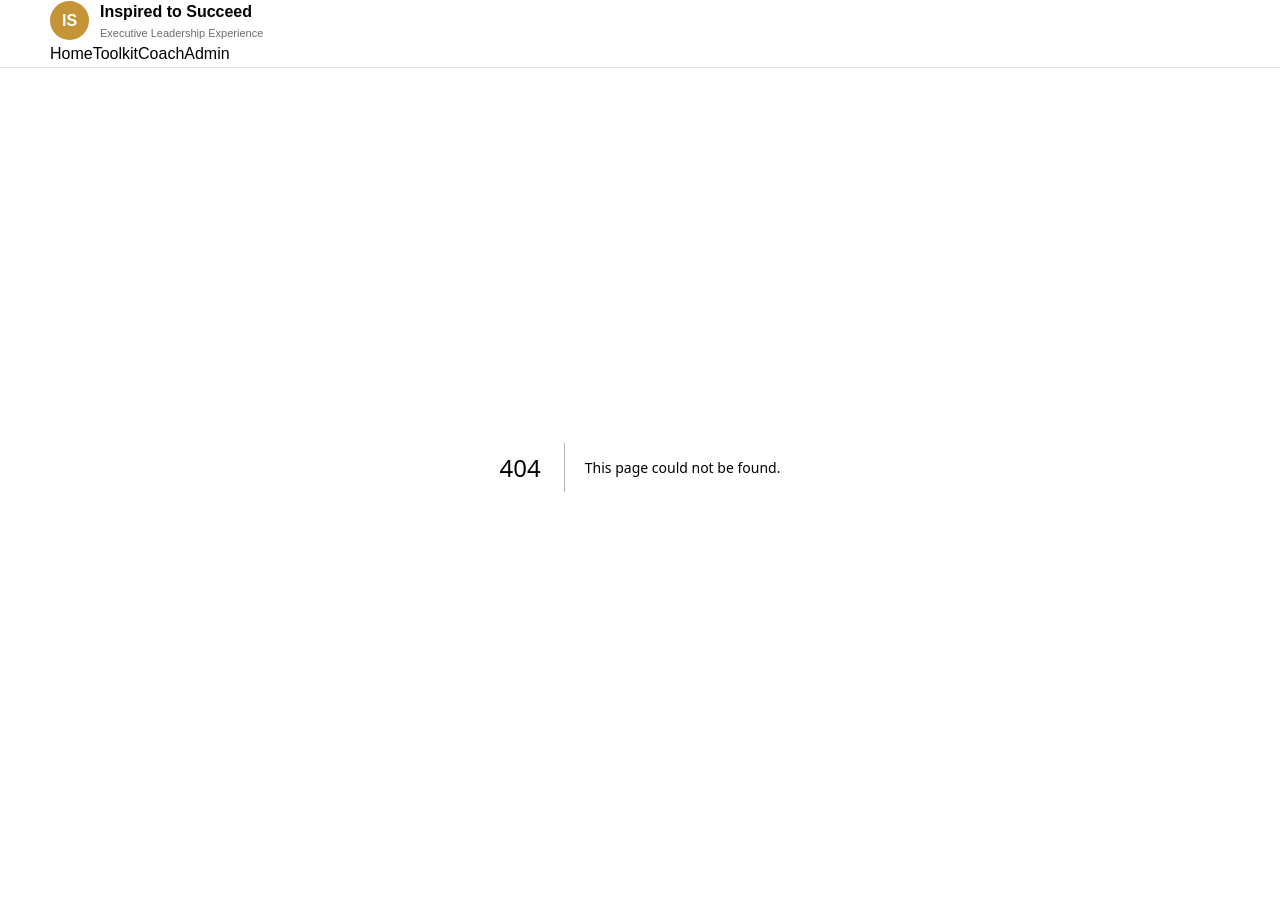
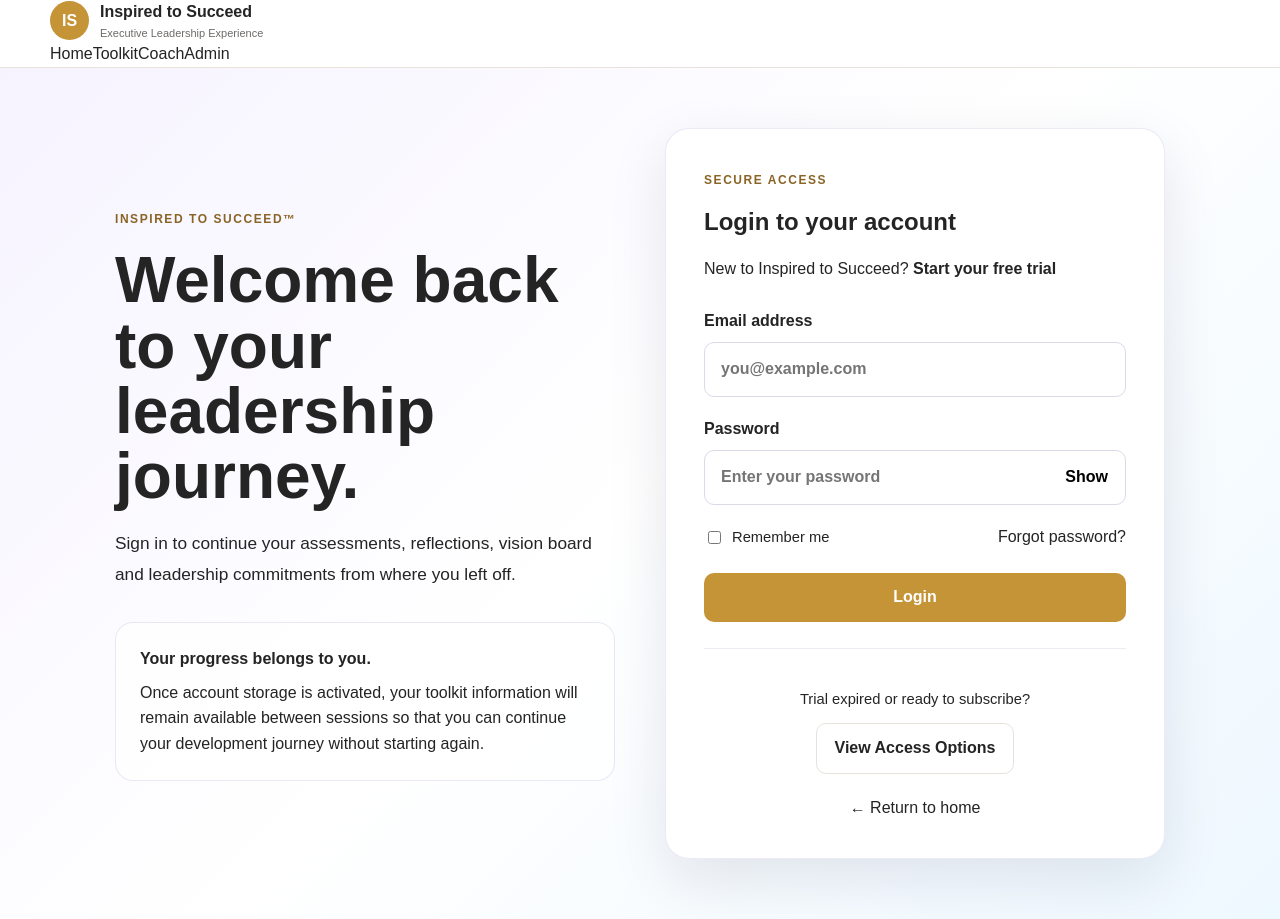
Before and after one commit to g-car/inspired-to-succeed-saas, a Next.js app: page /login in a window 1280 px wide. Before the commit this address had no page. Before the commit the page ends 868 px from the top, so only its background shows below. Built offline with nearby package versions, Linux system fonts and the light colour scheme.

Commit message:
Add user login page
This file implements a login page with email and password fields, validation, and a simple loading state. It also includes a message display for user feedback and links to registration and password recovery.

```diff
--- /dev/null
+++ b/app/login/page.js
@@ -0,0 +1,303 @@
+"use client";
+
+import { useState } from "react";
+import Link from "next/link";
+
+export default function LoginPage() {
+  const [email, setEmail] = useState("");
+  const [password, setPassword] = useState("");
+  const [showPassword, setShowPassword] = useState(false);
+  const [busy, setBusy] = useState(false);
+  const [message, setMessage] = useState("");
+
+  async function handleSubmit(event) {
+    event.preventDefault();
+    setMessage("");
+
+    if (!email.trim()) {
+      setMessage("Please enter your email address.");
+      return;
+    }
+
+    if (!password) {
+      setMessage("Please enter your password.");
+      return;
+    }
+
+    setBusy(true);
+
+    /*
+      Authentication will be connected to Supabase Auth
+      when the production database is created under
+      Wezi Khoza / family ownership.
+    */
+
+    setTimeout(() => {
+      setBusy(false);
+      setMessage(
+        "Login interface is ready. Secure account authentication will be connected next."
+      );
+    }, 500);
+  }
+
+  return (
+    <main
+      style={{
+        minHeight: "100vh",
+        background:
+          "linear-gradient(135deg, #f6f3ff 0%, #ffffff 50%, #eef8ff 100%)",
+        padding: "60px 20px",
+        display: "flex",
+        alignItems: "center",
+      }}
+    >
+      <div
+        style={{
+          width: "100%",
+          maxWidth: "1050px",
+          margin: "0 auto",
+          display: "grid",
+          gridTemplateColumns: "repeat(auto-fit, minmax(320px, 1fr))",
+          gap: "50px",
+          alignItems: "center",
+        }}
+      >
+        <section>
+          <span className="eyebrow">Inspired to Succeed™</span>
+
+          <h1
+            style={{
+              fontSize: "clamp(2.5rem, 5vw, 4.7rem)",
+              lineHeight: "1.02",
+              margin: "18px 0",
+            }}
+          >
+            Welcome back to your leadership journey.
+          </h1>
+
+          <p
+            style={{
+              fontSize: "1.08rem",
+              lineHeight: "1.8",
+              maxWidth: "580px",
+            }}
+          >
+            Sign in to continue your assessments, reflections, vision board
+            and leadership commitments from where you left off.
+          </p>
+
+          <div
+            style={{
+              marginTop: "32px",
+              padding: "24px",
+              background: "rgba(255,255,255,0.7)",
+              borderRadius: "18px",
+              border: "1px solid rgba(90,70,160,0.12)",
+            }}
+          >
+            <strong>Your progress belongs to you.</strong>
+
+            <p
+              style={{
+                marginTop: "8px",
+                marginBottom: 0,
+                lineHeight: "1.6",
+              }}
+            >
+              Once account storage is activated, your toolkit information will
+              remain available between sessions so that you can continue your
+              development journey without starting again.
+            </p>
+          </div>
+        </section>
+
+        <section
+          style={{
+            background: "#ffffff",
+            borderRadius: "24px",
+            padding: "38px",
+            boxShadow: "0 20px 60px rgba(20, 20, 60, 0.10)",
+            border: "1px solid rgba(100, 80, 180, 0.12)",
+          }}
+        >
+          <span className="eyebrow">Secure access</span>
+
+          <h2
+            style={{
+              marginTop: "12px",
+              marginBottom: "8px",
+            }}
+          >
+            Login to your account
+          </h2>
+
+          <p
+            style={{
+              marginBottom: "28px",
+            }}
+          >
+            New to Inspired to Succeed?{" "}
+            <Link href="/register">
+              <strong>Start your free trial</strong>
+            </Link>
+          </p>
+
+          <form onSubmit={handleSubmit}>
+            <label style={labelStyle}>
+              Email address
+              <input
+                style={inputStyle}
+                type="email"
+                value={email}
+                onChange={(event) => setEmail(event.target.value)}
+                placeholder="you@example.com"
+                autoComplete="email"
+                required
+              />
+            </label>
+
+            <label style={labelStyle}>
+              Password
+
+              <div style={{ position: "relative" }}>
+                <input
+                  style={{
+                    ...inputStyle,
+                    paddingRight: "90px",
+                  }}
+                  type={showPassword ? "text" : "password"}
+                  value={password}
+                  onChange={(event) => setPassword(event.target.value)}
+                  placeholder="Enter your password"
+                  autoComplete="current-password"
+                  required
+                />
+
+                <button
+                  type="button"
+                  onClick={() => setShowPassword((current) => !current)}
+                  style={{
+                    position: "absolute",
+                    right: "12px",
+                    top: "50%",
+                    transform: "translateY(-50%)",
+                    background: "transparent",
+                    border: "none",
+                    cursor: "pointer",
+                    fontWeight: "700",
+                  }}
+                >
+                  {showPassword ? "Hide" : "Show"}
+                </button>
+              </div>
+            </label>
+
+            <div
+              style={{
+                display: "flex",
+                justifyContent: "space-between",
+                gap: "18px",
+                alignItems: "center",
+                marginBottom: "24px",
+                flexWrap: "wrap",
+              }}
+            >
+              <label
+                style={{
+                  display: "flex",
+                  gap: "8px",
+                  alignItems: "center",
+                  fontSize: "0.92rem",
+                }}
+              >
+                <input type="checkbox" />
+                Remember me
+              </label>
+
+              <Link href="/forgot-password">
+                Forgot password?
+              </Link>
+            </div>
+
+            {message && (
+              <div
+                style={{
+                  padding: "14px",
+                  borderRadius: "10px",
+                  background: "#f4f1ff",
+                  marginBottom: "18px",
+                  lineHeight: "1.5",
+                }}
+              >
+                {message}
+              </div>
+            )}
+
+            <button
+              type="submit"
+              disabled={busy}
+              className="button primary"
+              style={{
+                width: "100%",
+                border: "none",
+                cursor: busy ? "wait" : "pointer",
+                justifyContent: "center",
+              }}
+            >
+              {busy ? "Signing in..." : "Login"}
+            </button>
+          </form>
+
+          <div
+            style={{
+              marginTop: "26px",
+              paddingTop: "24px",
+              borderTop: "1px solid #ececf2",
+              textAlign: "center",
+            }}
+          >
+            <p
+              style={{
+                marginBottom: "12px",
+                fontSize: "0.92rem",
+              }}
+            >
+              Trial expired or ready to subscribe?
+            </p>
+
+            <Link className="button secondary" href="/pricing">
+              View Access Options
+            </Link>
+          </div>
+
+          <div
+            style={{
+              marginTop: "22px",
+              textAlign: "center",
+            }}
+          >
+            <Link href="/">← Return to home</Link>
+          </div>
+        </section>
+      </div>
+    </main>
+  );
+}
+
+const labelStyle = {
+  display: "grid",
+  gap: "8px",
+  marginBottom: "20px",
+  fontWeight: "600",
+};
+
+const inputStyle = {
+  width: "100%",
+  padding: "14px 16px",
+  borderRadius: "10px",
+  border: "1px solid #d9dce7",
+  background: "#ffffff",
+  fontSize: "1rem",
+  fontFamily: "inherit",
+  boxSizing: "border-box",
+};
```
